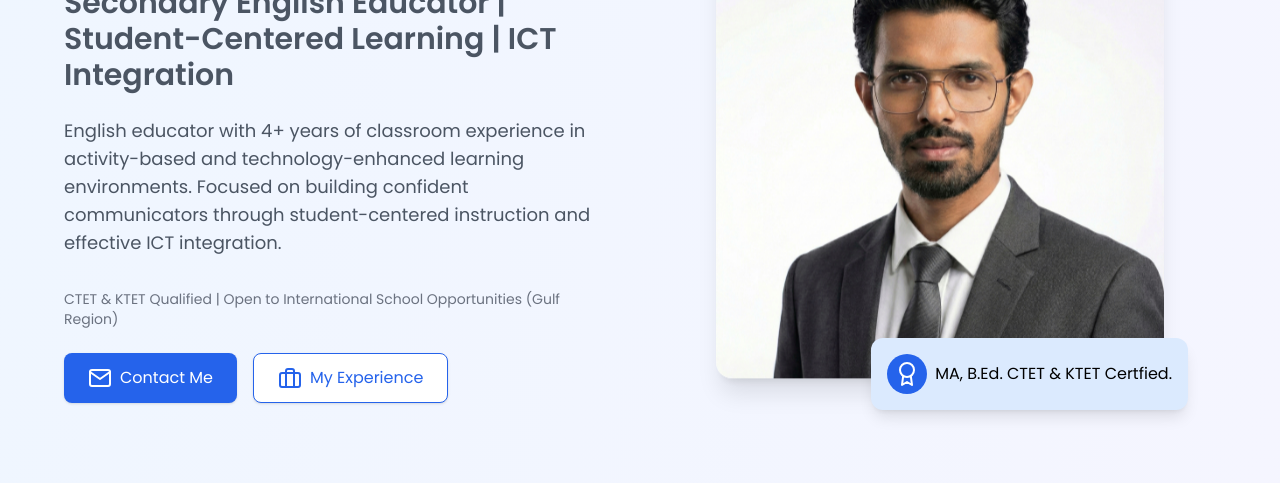
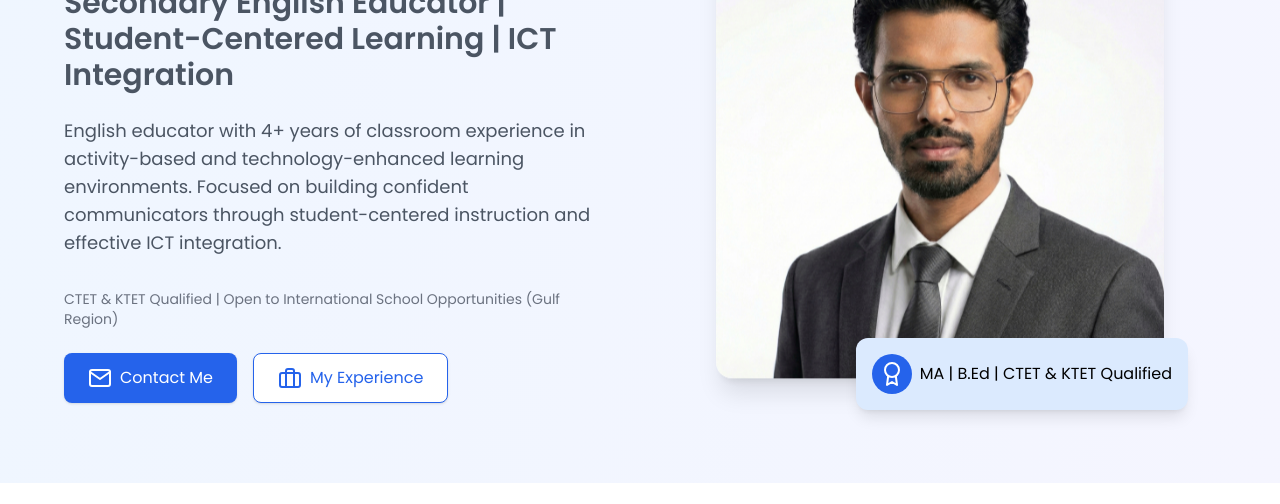
Before and after one commit to sahadenz/Portfolio, a plain HTML site: page index.html in a window 1280 px wide. Shown: the part 223-727 px from the top of the page. Drawn offline with nearby package versions, Linux system fonts and the light colour scheme.

Commit message:
MA added

```diff
--- a/index.html
+++ b/index.html
@@ -128,7 +128,7 @@ CTET & KTET Qualified | Open to International School Opportunities (Gulf Region)
                                 <div class="bg-blue-600 p-2 rounded-full">
                                     <i data-feather="award" class="text-white"></i>
                                 </div>
-                                <p class="font-medium">MA, B.Ed. CTET & KTET Certfied.</p>
+                                <p class="font-medium">MA | B.Ed | CTET & KTET Qualified</p>
                             </div>
                         </div>
                     </div>
```
